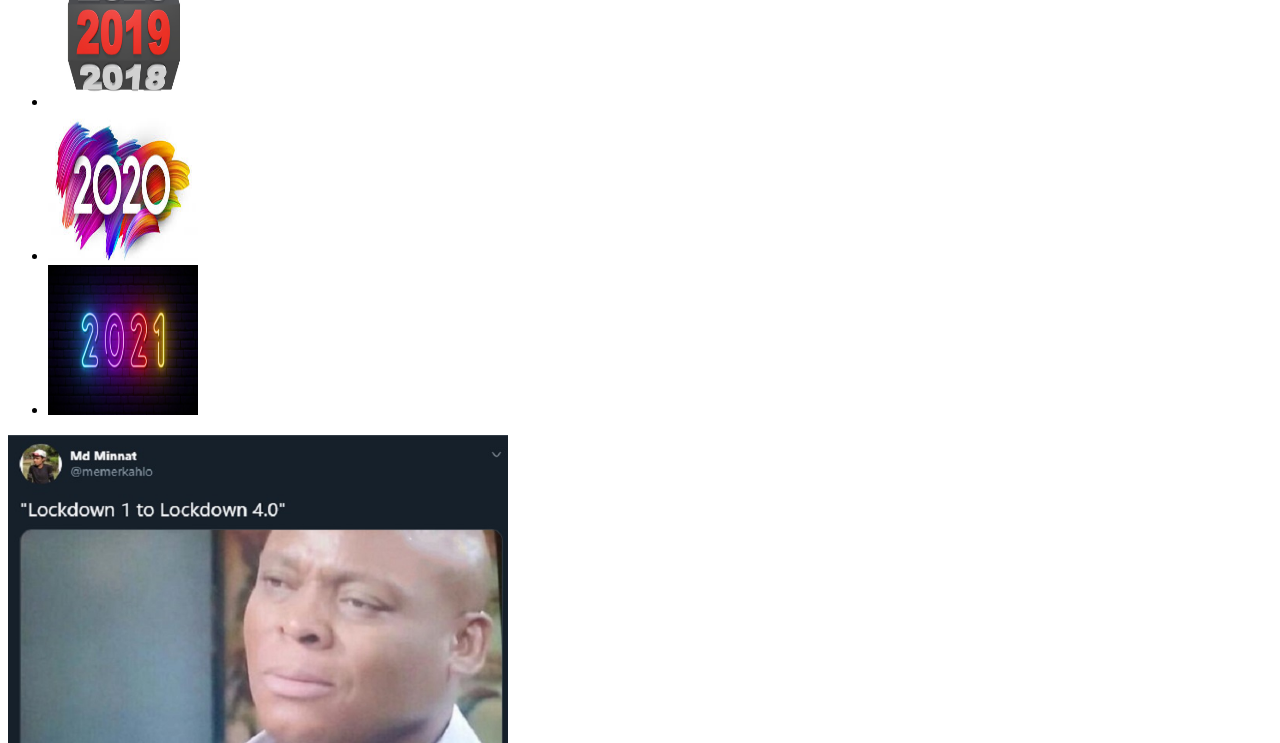
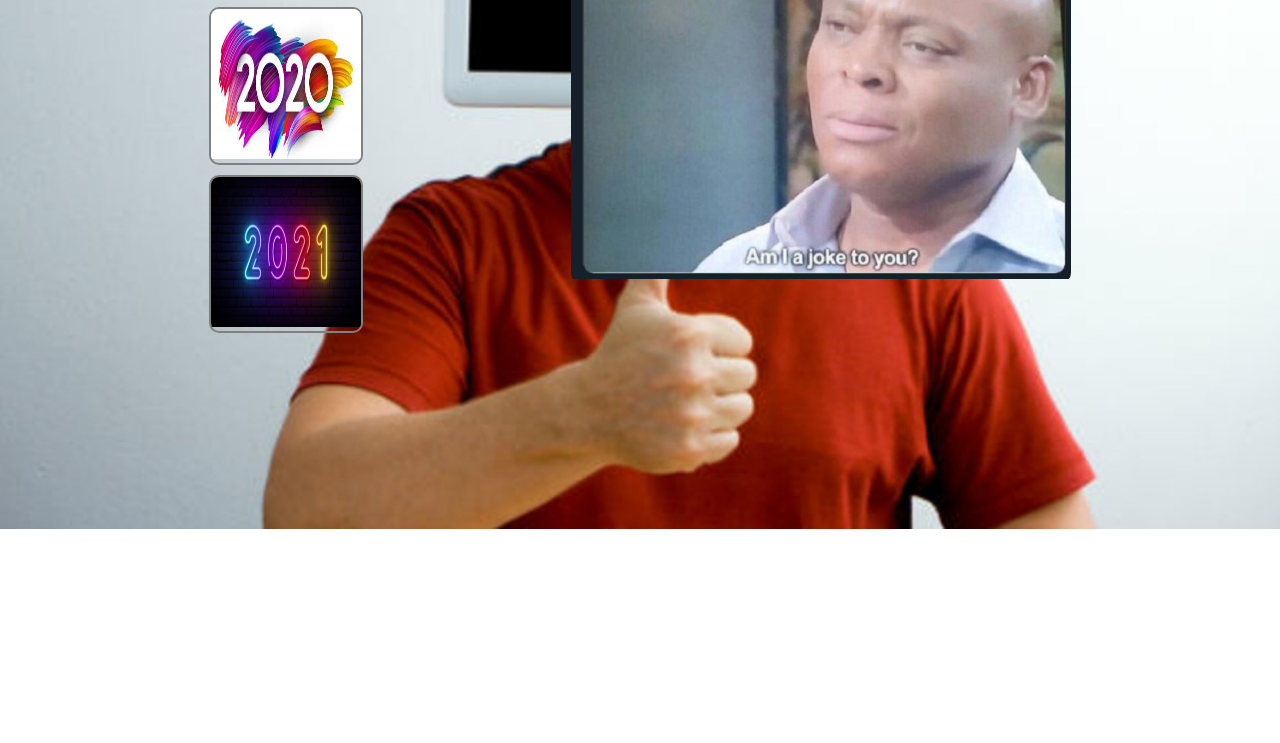
Before and after one commit to samiullah119/joking, a plain HTML site: page index.html in a window 1280 px wide. Shown: the part 271-1014 px from the top of the page. After the commit the page ends 800 px from the top, so only its background shows below. Drawn offline with nearby package versions, Linux system fonts and the light colour scheme.

Commit message:
add css file

```diff
--- a/index.html
+++ b/index.html
@@ -5,7 +5,7 @@
     <meta charset="UTF-8">
     <meta name="viewport" content="width=device-width, initial-scale=1.0">
     <title>Computer Store</title>
-    <link rel="stylesheet" href="style./style.css">
+    <link rel="stylesheet" href="style.css">
 </head>
 
 <body>
--- /dev/null
+++ b/style.css
@@ -0,0 +1,72 @@
+* {
+    margin: 0;
+    padding: 0;
+    box-sizing: border-box;
+}
+
+body {
+    background-image: url("../images/bg1.jpg");
+    background-attachment: fixed;
+    background-position: center;
+    background-repeat: no-repeat;
+    background-size: cover;
+}
+
+.logo {
+    position: absolute;
+    top: 0;
+    left: 0;
+}
+
+li {
+    border: 2px solid gray;
+    margin-top: 10px;
+    overflow: hidden;
+    border-radius: 20px;
+    -webkit-border-radius: 20px;
+    -moz-border-radius: 20px;
+    -ms-border-radius: 20px;
+    -o-border-radius: 20px;
+    transition: all linear .5s;
+    -webkit-transition: all linear .5s;
+    -moz-transition: all linear .5s;
+    -ms-transition: all linear .5s;
+    -o-transition: all linear .5s;
+}
+
+li:hover {
+    transform: scale(1.1);
+    -webkit-transform: scale(1.1);
+    -moz-transform: scale(1.1);
+    -ms-transform: scale(1.1);
+    -o-transform: scale(1.1);
+}
+
+.container {
+    display: flex;
+    align-items: center;
+    justify-content: space-evenly;
+    margin-top: 100px;
+}
+
+.imgBox {
+    overflow: hidden;
+    border-radius-full: 10px;
+    -webkit-border-radius: 10px;
+    -moz-border-radius: 10px;
+    -ms-border-radius: 10px;
+    -o-border-radius: 10px;
+}
+
+ul {
+    list-style: none;
+    margin: 0 autox;
+}
+
+ul li {
+    border-radius: 10px;
+    -webkit-border-radius: 10px;
+    -moz-border-radius: 10px;
+    -ms-border-radius: 10px;
+    -o-border-radius: 10px;
+}
```
